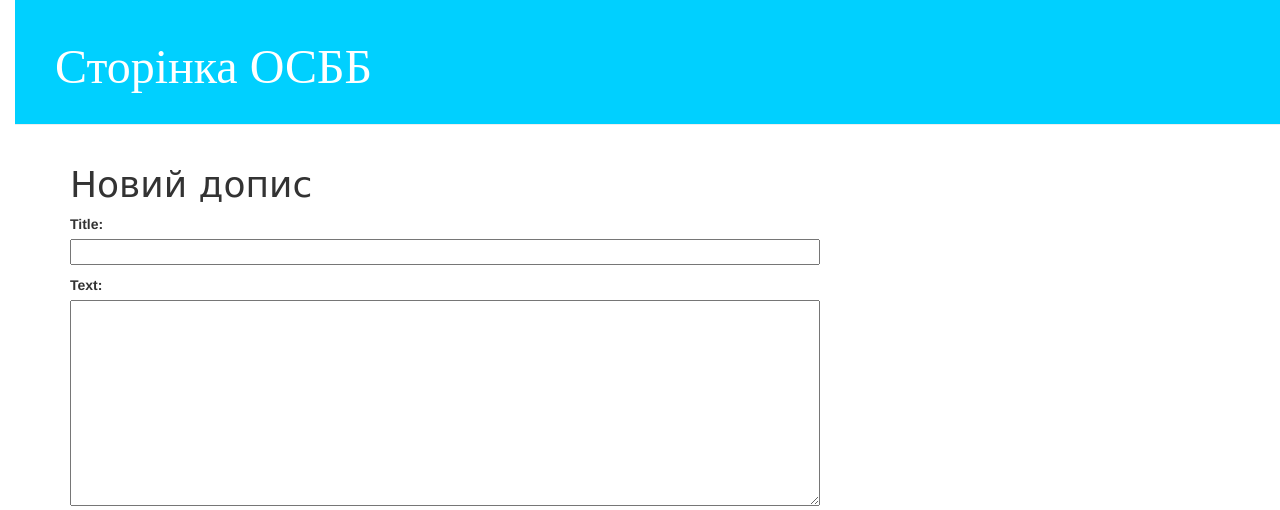
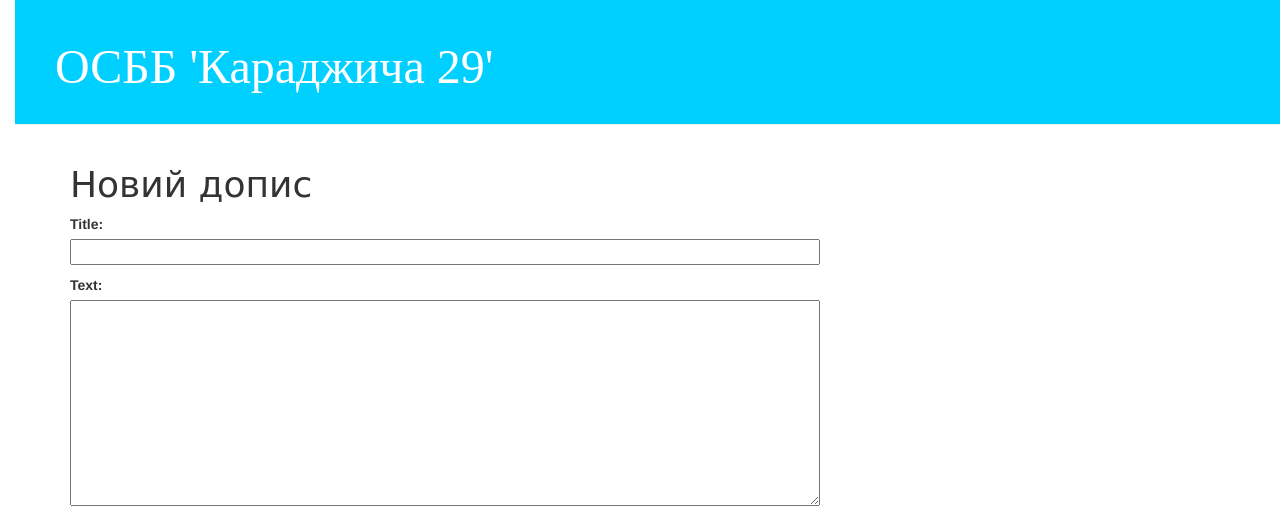
Before and after one commit to yuri08011990/osbb-site, a Django app: page /post/new/ in a window 1280 px wide. Shown: the top 510 px of the page. Run offline with Django 3.2, Linux system fonts and the light colour scheme; some libraries are stand-ins or nearby versions; some web fonts are replaced.

Commit message:
Added the correct title and changed the date format to Ukrainian

```diff
--- a/blog/templates/blog/base.html
+++ b/blog/templates/blog/base.html
@@ -2,7 +2,7 @@
 <!DOCTYPE html>
 <html>
     <head>
-        <title>OSBB Website</title>
+        <title>ОСББ 'Караджича 29'</title>
         <link rel="stylesheet" href="//maxcdn.bootstrapcdn.com/bootstrap/3.2.0/css/bootstrap.min.css">
 		<link rel="stylesheet" href="//maxcdn.bootstrapcdn.com/bootstrap/3.2.0/css/bootstrap-theme.min.css">
 		<link rel="stylesheet" href="{% static 'css/blog.css' %}">
@@ -13,7 +13,7 @@
         	{% if user.is_authenticated %}
     			<a href="{% url 'post_new' %}" class="top-menu"><span class="glyphicon glyphicon-plus"></span></a>
 			{% endif %}
-        	<h1><a href="/">Сторінка ОСББ</a></h1>
+        	<h1><a href="/">ОСББ 'Караджича 29'</a></h1>
 	    </div>
 		<div class="content container">
 		    <div class="row">
--- a/osbbsite/settings.py
+++ b/osbbsite/settings.py
@@ -104,7 +104,7 @@ AUTH_PASSWORD_VALIDATORS = [
 # Internationalization
 # https://docs.djangoproject.com/en/2.0/topics/i18n/
 
-LANGUAGE_CODE = 'en-us'
+LANGUAGE_CODE = 'uk'
 
 TIME_ZONE = 'Europe/Kiev'
 
```
